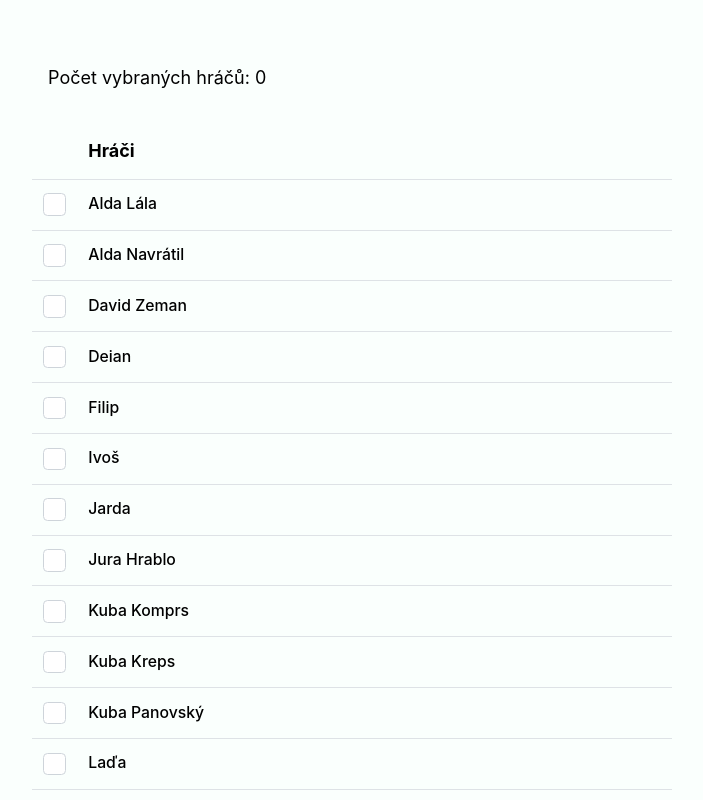
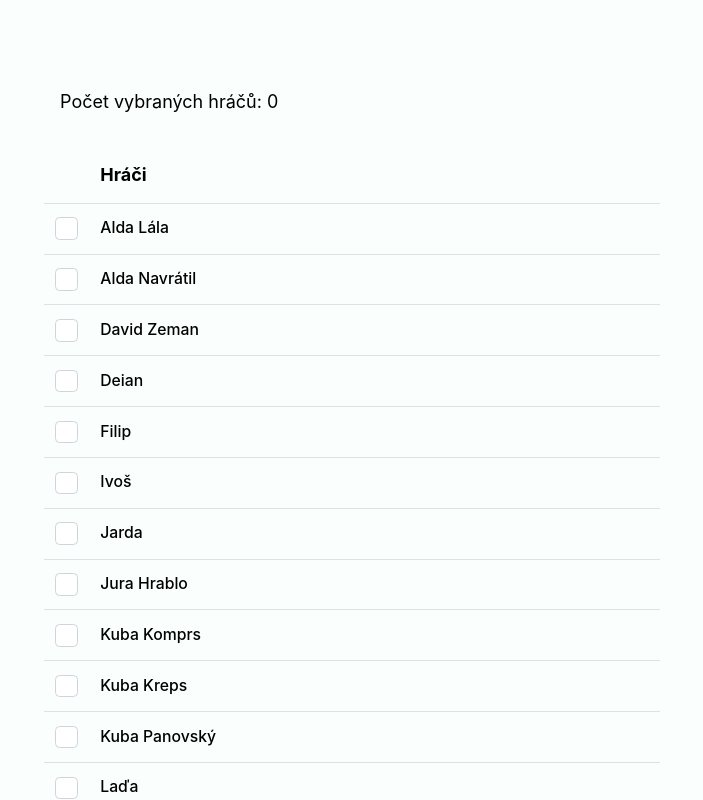
Before and after one commit to tomvorel13/fotbalky-tisnov, a React (Vite) app: page / in a window 1280 px wide. Shown: the whole page, without its empty margins (288-991 px from the left). Built offline with nearby package versions, Linux system fonts and the light colour scheme.

Commit message:
Adding padding

```diff
--- a/src/styles/app.module.css
+++ b/src/styles/app.module.css
@@ -5,4 +5,5 @@
 	grid-template-columns: repeat(4, 1fr);
 	grid-template-rows: auto;
 	overflow-x: hidden;
+	padding: var(--spacing-m);
 }
```
